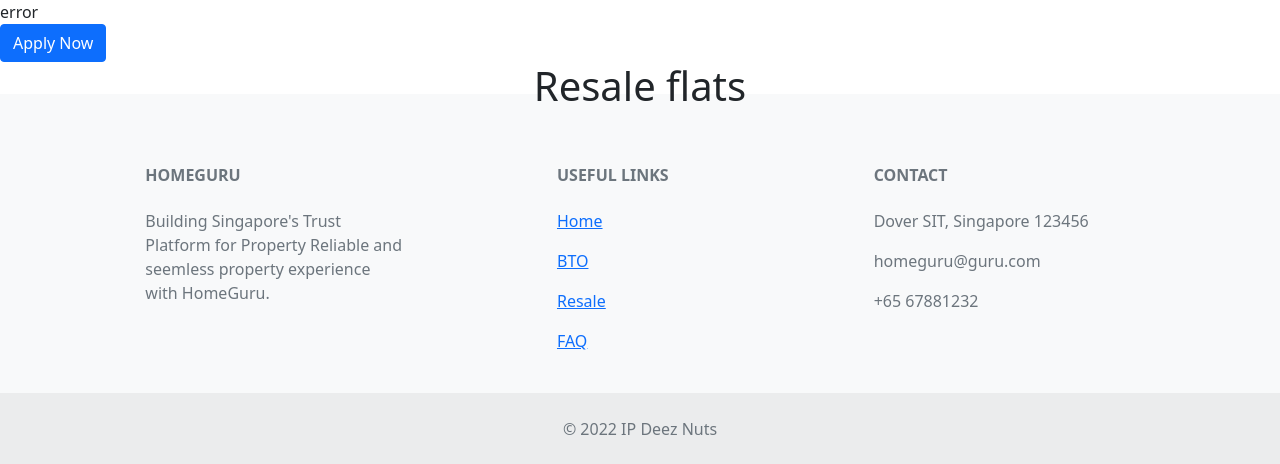
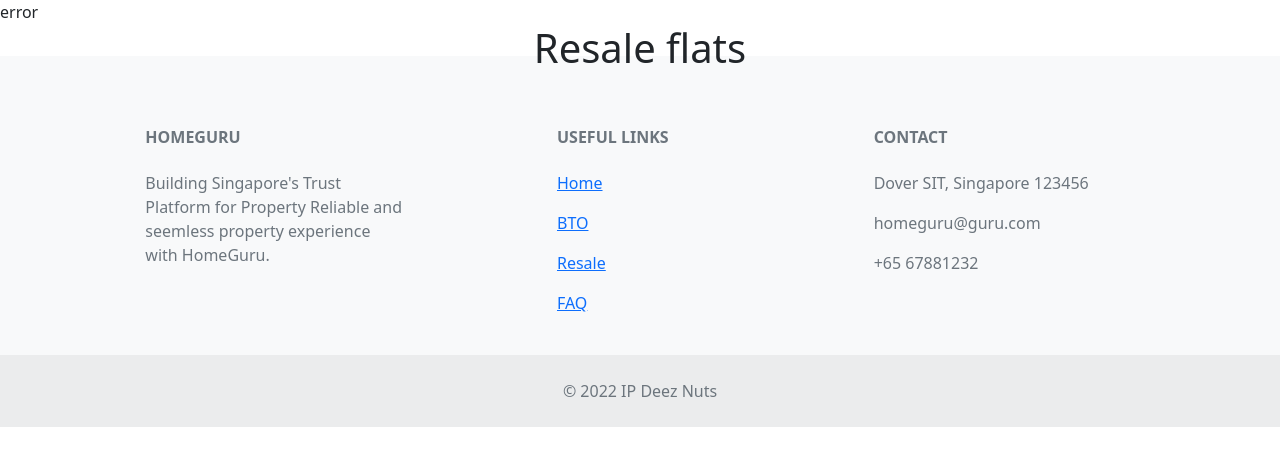
Before and after one commit to kelvinCJJ/HDBProject, a PHP site: page /resale.php in a window 1280 px wide. Shown: the part 89-553 px from the top of the page. Run offline with PHP 8.4, Linux system fonts and the light colour scheme; data that the repository does not hold is empty; some libraries are stand-ins or nearby versions.

Commit message:
Updated removed rogue }

```diff
--- a/resale.php
+++ b/resale.php
@@ -3,7 +3,7 @@ require('components/head.inc.php');
 require('components/navbar.inc.php');
 require('config.php');
 
-$select = mysqli_query($conn, "SELECT * FROM resale")
+    $select = mysqli_query($conn, "SELECT * FROM resale")
             or die($conn->error);
 
     if (mysqli_num_rows($select) > 0) {
@@ -47,15 +47,15 @@ $select = mysqli_query($conn, "SELECT * FROM resale")
      <input id="resaleid" type="text" class="form-control" name="resaleid" value="1" hidden>
         <?php
         if(isset($message)){
-            if (strpos($message, "applied")) {
-               echo "<button name='submit' type='submit' class='btn btn-primary ms-auto'>
-            Apply Now </button>";
+            if (strpos($message, "applied"))
+               { echo "<button name='submit' type='submit' class='btn btn-secondary ms-auto' disabled>Applied </button>";
+
             } else {
-                echo "<button name='submit' type='submit' class='btn btn-secondary ms-auto' disabled>Applied </button>";
+               echo "<button name='submit' type='submit' class='btn btn-primary ms-auto'>Apply Now </button>";
             }
         }
         ?>
-         <button name='submit' type='submit' class='btn btn-primary ms-auto'>Apply Now </button>
+     <!-- <button name='submit' type='submit' class='btn btn-primary ms-auto'>Apply Now </button> -->
 </form>
 
 <div class="container">
```
Also changed, not shown: resaledetails.php (+2 -16 lines).
